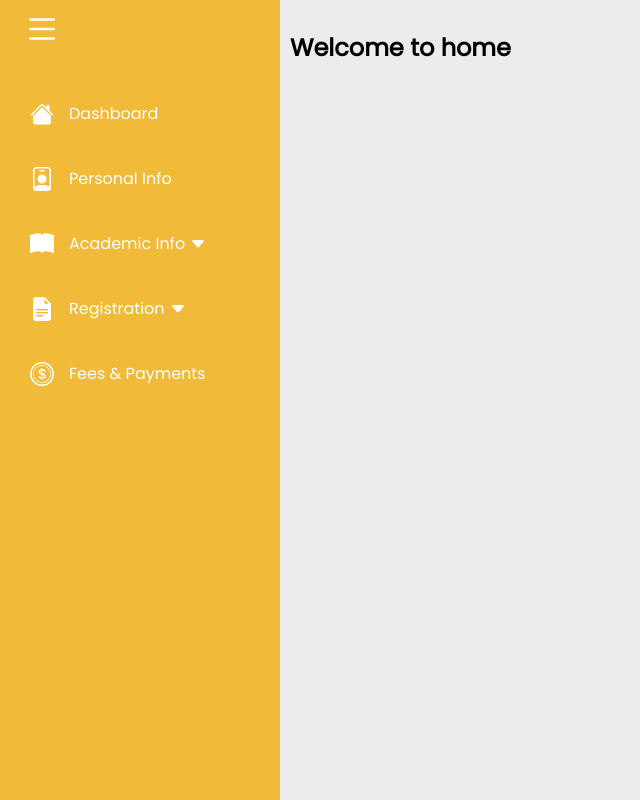
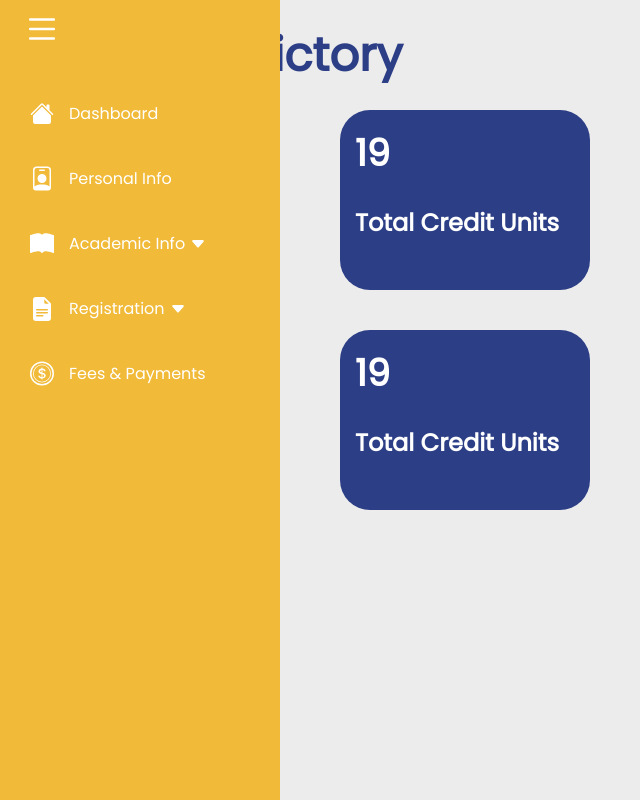
Before and after one commit to fatoyinbovictory/bucodel-sis, a React (Create React App) app: page /student in a window 1280 px wide. Both pictures are taken after a click on the picture 42 px from the left and 29 px from the top of the page. Shown: the whole page, without its empty margins (0-640 px from the left). Built offline with nearby package versions, Linux system fonts and the light colour scheme.

Commit message:
added student personal details page

```diff
--- a/src/App.js
+++ b/src/App.js
@@ -5,6 +5,7 @@ import StudentLogin from "./Pages/StudentLogin";
 import FacilitatorLogin from "./Pages/FacilitatorLogin";
 import AdminLogin from "./Pages/AdminLogin";
 import StudentDashboard from "./Pages/Student/Dashboard";
+import StudentPersonal from "./Pages/Student/Personal";
 
 function App() {
   return (
@@ -14,9 +15,14 @@ function App() {
           <Route exact path="/" element={<Home />} />
           <Route exact path="/apply" element={<Apply />} />
           <Route exact path="/studentlogin" element={<StudentLogin />} />
-          <Route exact path="/facilitatorlogin" element={<FacilitatorLogin />} />
+          <Route
+            exact
+            path="/facilitatorlogin"
+            element={<FacilitatorLogin />}
+          />
           <Route exact path="/adminlogin" element={<AdminLogin />} />
           <Route exact path="/student" element={<StudentDashboard />} />
+          <Route exact path="/student/personal" element={<StudentPersonal />} />
         </Routes>
       </BrowserRouter>
     </>
--- a/src/CSS/Profile.css
+++ b/src/CSS/Profile.css
@@ -10,15 +10,61 @@
   left: 280px;
 }
 
+.box-row {
+  display: flex;
+}
 
+.dashboard-box {
+  background-color: var(--blue);
+  padding: 15px;
+  min-width: 250px;
+  min-height: 180px;
+  border-radius: 30px;
+  margin: 20px 30px;
+}
+
+.dashboard-box h1{
+    color: white;
+    font-size: 2.3rem;
+    margin: 0;
+}
+
+.dashboard-box h3{
+    color: white;
+    font-size: 1.5rem;
+}
+
+.personal-info-list{
+  list-style: none;
+}
+
+.personal-info-row{
+  margin: 30px 0;
+}
+
+.personal-info-title{
+  margin: 0;
+  color: rgb(97, 97, 97);
+  font-size: 1.2rem;
+}
+
+.personal-info{
+  margin: 10px 0;
+  font-size: 1.5rem;
+}
 
 @media screen and (max-width: 750px) {
   .profile-container {
     left: 0;
-    overflow: hidden;
     margin: 20px;
   }
   .student-nav.show ~ .profile-container {
     left: 260px;
   }
+  .box-row {
+    flex-direction: column;
+  }
+  .dashboard-box {
+  min-width: unset;
+  }
 }
--- a/src/CSS/StudentNav.css
+++ b/src/CSS/StudentNav.css
@@ -1,5 +1,5 @@
 .student-nav {
-  position: absolute;
+  position: fixed;
   top: 0;
   left: 0;
   height: 100%;
@@ -28,12 +28,14 @@
   flex-direction: column;
 }
 
-.student-nav-list a,
+.profile-nav-link-name,
 .sub-menu-header {
   display: none;
+  color: white;
+  margin: 0;
 }
 
-.student-nav-list.show a,
+.student-nav-list.show .profile-nav-link-name,
 .student-nav-list.show .sub-menu-header {
   display: block;
 }
@@ -49,6 +51,20 @@
   margin: 20px -10px;
   cursor: pointer;
 }
+
+.student-nav-item .profile-nav-link {
+  position: relative;
+  display: flex;
+}
+/*
+.student-nav-item.active {
+  padding: 10px;
+  border-radius: 20px 0 0 20px;
+  background-color: var(--background-color);
+}
+.student-nav-item.active a {
+  color: var(--blue);
+} */
 
 .sub-menu-header {
   color: white;
--- a/src/Components/StudentNav.jsx
+++ b/src/Components/StudentNav.jsx
@@ -34,13 +34,17 @@ const StudentNav = () => {
           onClick={toggleMenuShow}
         />
         <ul className={`student-nav-list ${showMenu && "show"}`}>
-          <li className="student-nav-item">
-            <img src={dashboardIcon} alt="dashboard" />
-            <Link to="/student">Dashboard</Link>
+          <li className="student-nav-item active">
+            <Link to="/student" className="profile-nav-link">
+              <img src={dashboardIcon} alt="dashboard" />
+              <p className="profile-nav-link-name">Dashboard</p>
+            </Link>
           </li>
           <li className="student-nav-item">
-            <img src={personalIcon} alt="personal" />
-            <Link to="/student/personal">Personal Info</Link>
+            <Link to="/student/personal" className="profile-nav-link">
+              <img src={personalIcon} alt="personal" />
+              <p className="profile-nav-link-name"> Personal Info</p>
+            </Link>
           </li>
           <li
             className={`student-nav-item ${showSubMenu && "show"}`}
@@ -81,8 +85,10 @@ const StudentNav = () => {
             </div>
           </li>
           <li className="student-nav-item">
-            <img src={financeIcon} alt="finance" />
-            <Link to="/student/fees">Fees & Payments</Link>
+            <Link to="/student/finance" className="profile-nav-link">
+              <img src={financeIcon} alt="personal" />
+              <p className="profile-nav-link-name">Fees & Payments</p>
+            </Link>
           </li>
         </ul>
       </nav>
--- a/src/Pages/Student/Dashboard.jsx
+++ b/src/Pages/Student/Dashboard.jsx
@@ -7,8 +7,28 @@ const Dashboard = () => {
   return (
     <>
       <StudentNav />
-      <section className="profile-container">
-        <h1>Welcome to home</h1>
+      <section  >
+        <h1 className="landing-main-header-blue">Welcome, Victory</h1>
+        <div className="box-row">
+          <section className="dashboard-box">
+            <h1>3</h1>
+            <h3>Selected Courses</h3>
+          </section>
+          <section className="dashboard-box">
+            <h1>19</h1>
+            <h3>Total Credit Units</h3>
+          </section>
+        </div>
+        <div className="box-row">
+          <section className="dashboard-box">
+            <h1>4.2</h1>
+            <h3>Current C.GPA</h3>
+          </section>
+          <section className="dashboard-box">
+            <h1>19</h1>
+            <h3>Total Credit Units</h3>
+          </section>
+        </div>
       </section>
     </>
   );
--- /dev/null
+++ b/src/Pages/Student/Personal.jsx
@@ -0,0 +1,56 @@
+import React from "react";
+import StudentNav from "../../Components/StudentNav";
+
+const Personal = () => {
+  return (
+    <>
+      <StudentNav />
+      <section className="profile-container">
+        <ul className="personal-info-list">
+          <li className="personal-info-row">
+            <p className="personal-info-title">Name</p>
+            <p className="personal-info">Victory Fatoyinbo Oluwatayo</p>
+          </li>
+          <li className="personal-info-row">
+            <p className="personal-info-title">Matric Number</p>
+            <p className="personal-info">19/1865</p>
+          </li>
+          <li className="personal-info-row">
+            <p className="personal-info-title">Email</p>
+            <p className="personal-info">vicfatoyinbo@gmail.com</p>
+          </li>
+          <li className="personal-info-row">
+            <p className="personal-info-title">Course</p>
+            <p className="personal-info">Software Engineering</p>
+          </li>
+          <li className="personal-info-row">
+            <p className="personal-info-title">Level</p>
+            <p className="personal-info">100</p>
+          </li>
+          <li className="personal-info-row">
+            <p className="personal-info-title">C.GPA</p>
+            <p className="personal-info">4.2</p>
+          </li>
+          <li className="personal-info-row">
+            <p className="personal-info-title">Sex</p>
+            <p className="personal-info">Male</p>
+          </li>
+          <li className="personal-info-row">
+            <p className="personal-info-title">Nationality</p>
+            <p className="personal-info">Nigeria</p>
+          </li>
+          <li className="personal-info-row">
+            <p className="personal-info-title">Country of Residence</p>
+            <p className="personal-info">Nigeria</p>
+          </li>
+          <li className="personal-info-row">
+            <p className="personal-info-title">Address</p>
+            <p className="personal-info">No.32 Test Address, Lekki, Lagos State</p>
+          </li>
+        </ul>
+      </section>
+    </>
+  );
+};
+
+export default Personal;
```
